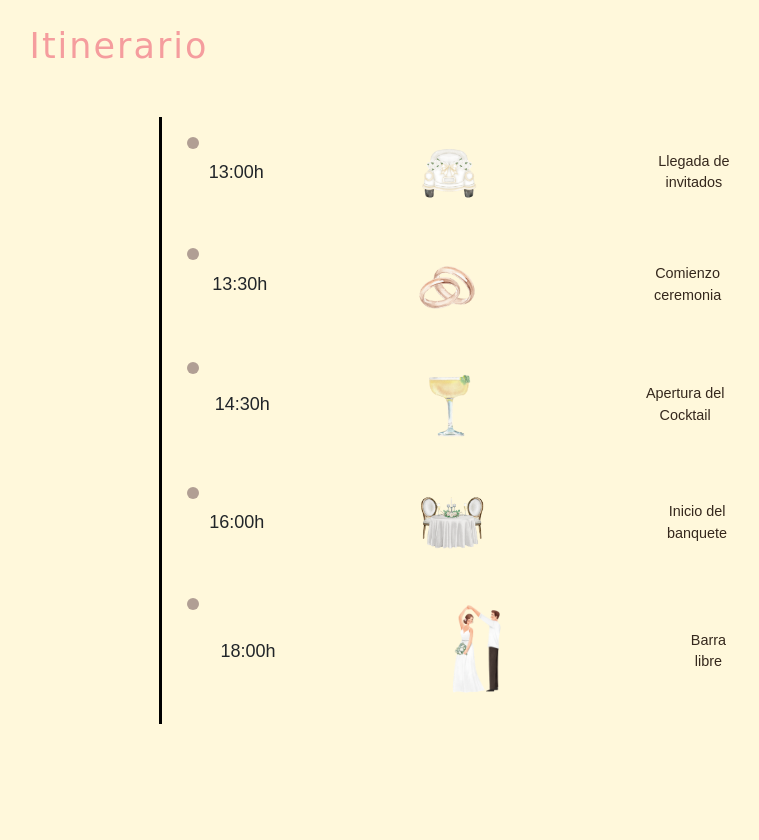
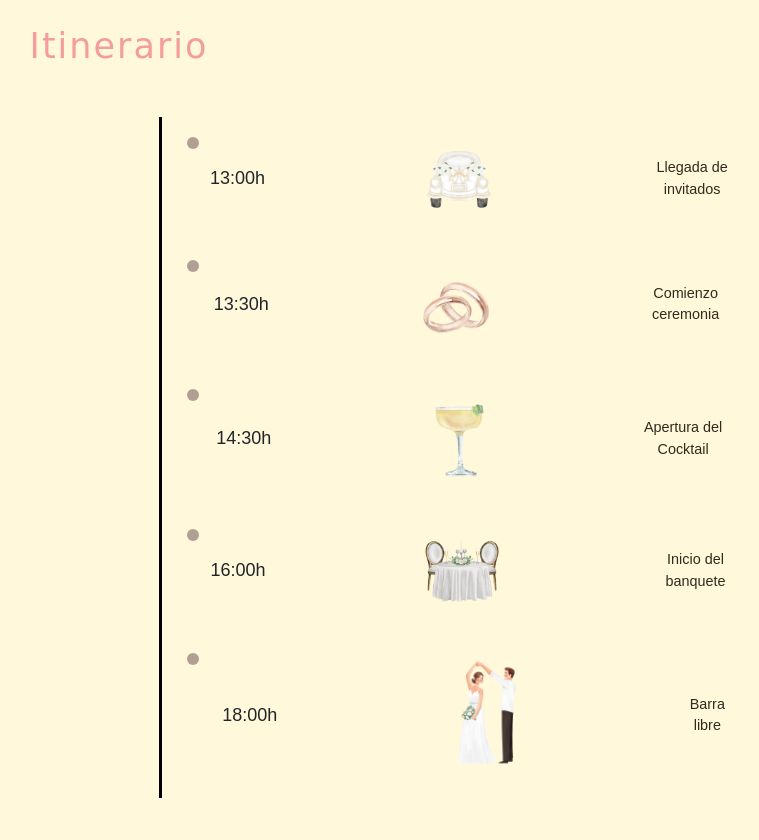
Before and after one commit to WeddingInvitations/martayalvaro_wedding, a plain HTML site: page www/index.html in a window 1280 px wide. Shown: the part 1960-2800 px from the top of the page, without its empty margins (521-1280 px from the left). Drawn offline with nearby package versions, Linux system fonts and the light colour scheme; some packages are replaced by stand-ins of ours; a web font is replaced by a local one.

Commit message:
Fix elementsA

```diff
--- a/www/css/style.css
+++ b/www/css/style.css
@@ -326,14 +326,9 @@ span {
     width: 100px;
 }
 
-.event .icon {
-    margin-right: 20px;
-}
 
 .event .icon img {
-    /* width: 30px;
-    height: 30px; */
-    max-width: 22%;
+    max-width: 25%;
 }
 
 .event .description {
```
